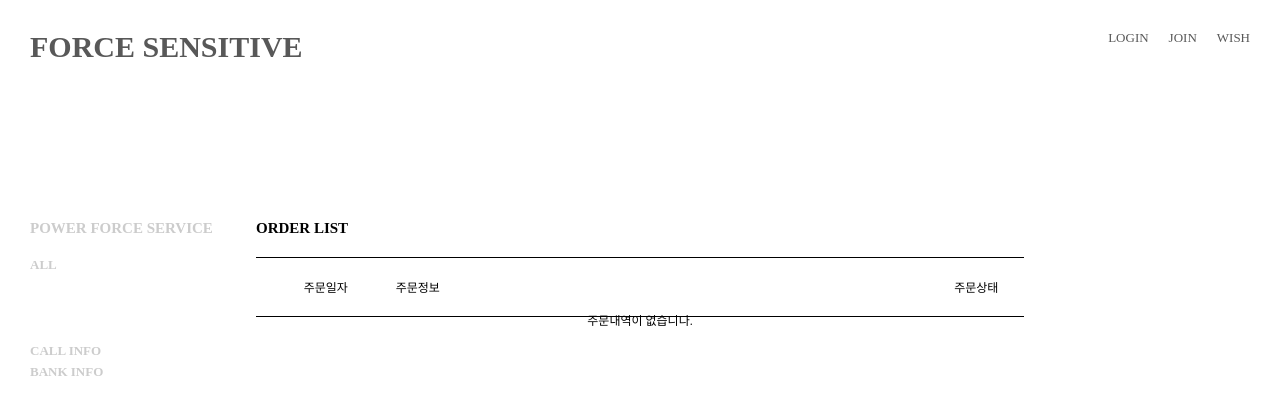
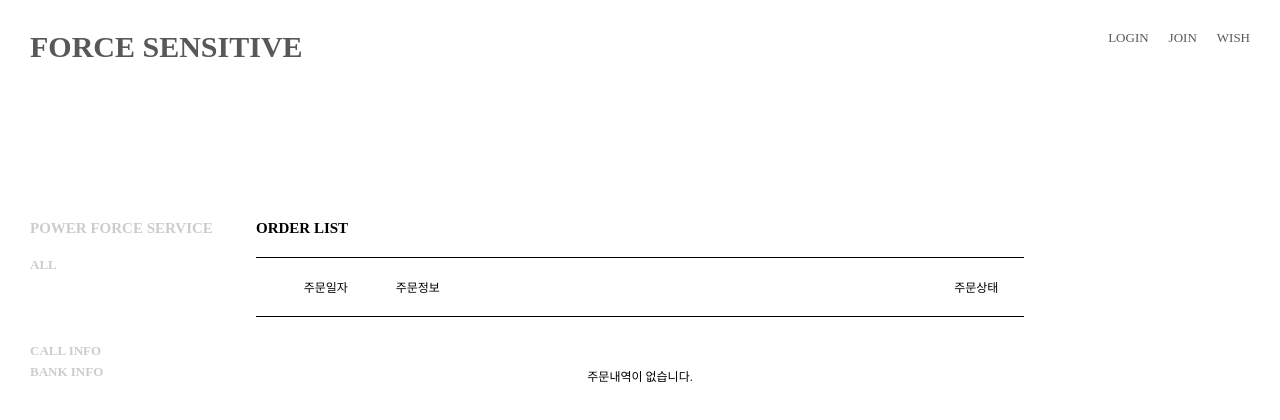
Before and after one commit to whiteDwarff/Vue3_Shop, a Vue app in the folder vue_mall/: page /orderList in a window 1280 px wide. Shown: the top 420 px of the page. Built offline with nearby package versions, Linux system fonts and the light colour scheme.

Commit message:
final commit

```diff
--- a/vue_mall/src/views/order/OrderList.vue
+++ b/vue_mall/src/views/order/OrderList.vue
@@ -109,10 +109,7 @@ const moveOrderHistory = id => {
 	text-underline-position: under;
 }
 #none-wish {
-	position: absolute;
-	top: 40%;
-	left: 50%;
-	transform: translate(-50%, -50%);
+	margin-top: 5rem;
 	text-align: center;
 }
 </style>
--- a/vue_mall/src/views/product/WishList.vue
+++ b/vue_mall/src/views/product/WishList.vue
@@ -145,10 +145,7 @@ const deleteAllItem = () => {
 	margin-right: 10%;
 }
 #none-wish {
-	position: absolute;
-	top: 40%;
-	left: 50%;
-	transform: translate(-50%, -50%);
+	margin-top: 5rem;
 	text-align: center;
 }
 </style>
```
